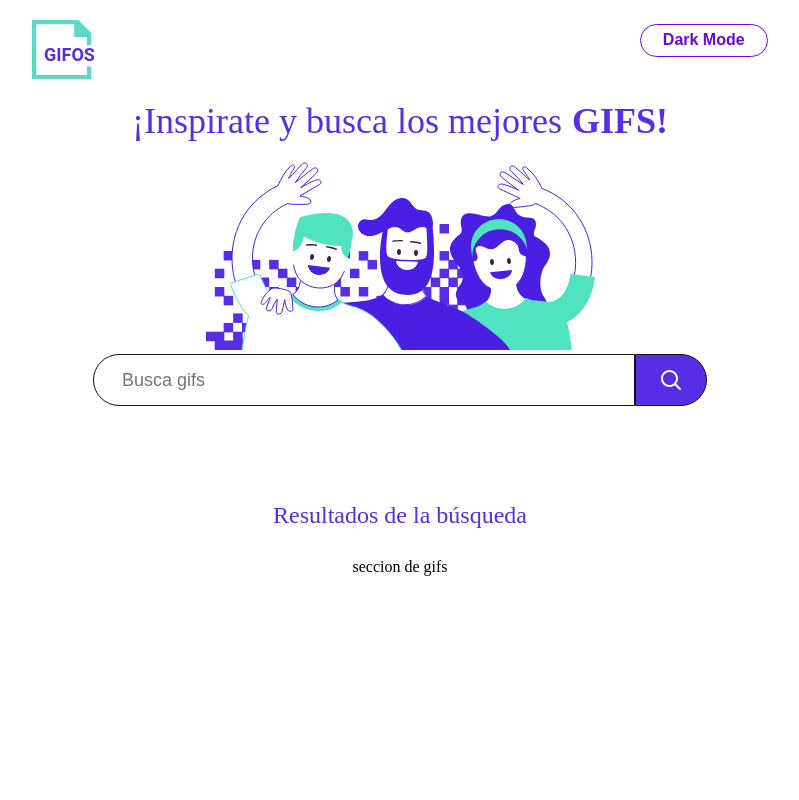
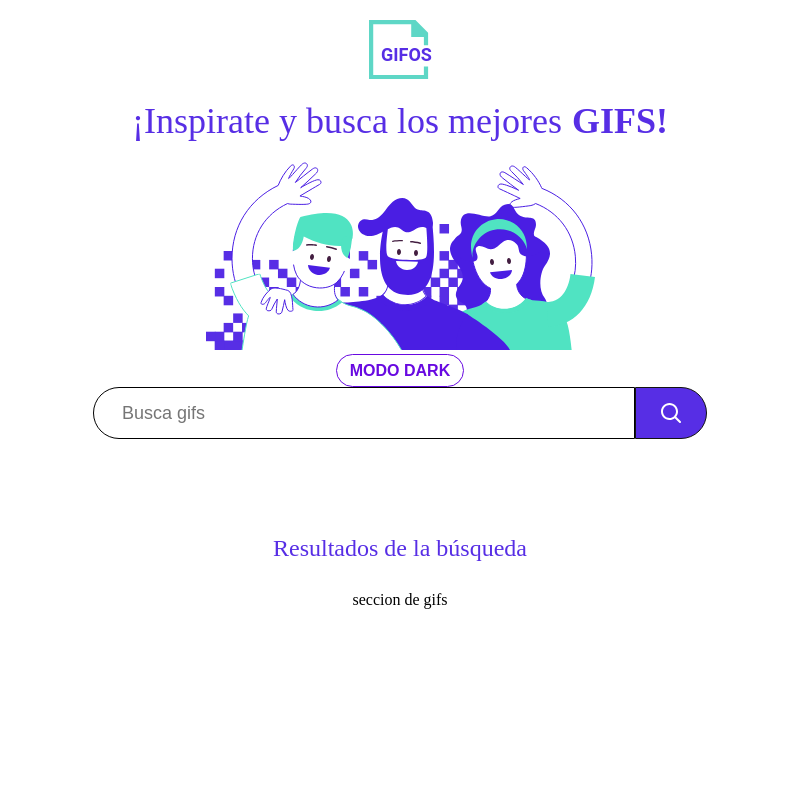
Before and after one commit to Elizabethgc091/aplicacion-web-gifs, a React (Create React App) app: page / in a window 1280 px wide. Shown: the top 800 px of the page, without its empty margins (240-1039 px from the left). Built offline with nearby package versions, Linux system fonts and the light colour scheme; a web font is replaced by a local one.

Commit message:
dark mode functionality

```diff
--- a/src/App.css
+++ b/src/App.css
@@ -37,3 +37,7 @@
     transform: rotate(360deg);
   }
 }
+
+.App.dark {
+  background-color: rgb(59, 57, 57);
+}
--- a/src/App.js
+++ b/src/App.js
@@ -1,17 +1,29 @@
+import React, { useState } from "react";
+
 /** style App */
+
 import "./App.css";
 /** imports components */
 import Header from "./components/Header/Header";
 import SearchBar from "./components/SearchBar/SearchBar";
 import Results from "./components/Results/Results";
 import Footer from "./components/Footer/Footer";
+import DarkMode from "./components/DarkMode/DarkMode";
 
 function App() {
+  const [darkModeEnabled, setDarkModeEnabled] = useState(false);
+  function toggleDarkMode() {
+    setDarkModeEnabled(!darkModeEnabled);
+  }
   return (
-    <div className="App">
-      <Header />
-      <SearchBar />
-      <Results />
+    <div className={`App ${darkModeEnabled ? "dark" : "ligth"}`}>
+      <Header darkModeEnabled={darkModeEnabled} />
+      <DarkMode
+        darkModeEnabled={darkModeEnabled}
+        toggleDarkMode={toggleDarkMode}
+      />
+      <SearchBar darkModeEnabled={darkModeEnabled} />
+      <Results darkModeEnabled={darkModeEnabled} />
       <Footer />
     </div>
   );
--- a/src/components/DarkMode/DarkMode.jsx
+++ b/src/components/DarkMode/DarkMode.jsx
@@ -1,14 +1,17 @@
-import React from "react";
+import React, { useState } from "react";
 import "./darkMode.css";
 
-export default function DarkMode({ dark }) {
-  function btnDarkMode(params) {
-    console.log("dark Mode Activo");
-  }
+export default function DarkMode({ darkModeEnabled, toggleDarkMode }) {
+  let base = "btn-dark-mode";
+  let estiloDinamico = darkModeEnabled ? "dark" : "ligth";
   return (
     <div>
-      <button className="btn-dark-mode" type="button" onClick={btnDarkMode}>
-        Dark Mode
+      <button
+        className={base + " " + estiloDinamico}
+        type="button"
+        onClick={toggleDarkMode}
+      >
+        {darkModeEnabled ? "MODO LIGTH" : "MODO DARK"}
       </button>
     </div>
   );
--- a/src/components/DarkMode/darkMode.css
+++ b/src/components/DarkMode/darkMode.css
@@ -9,3 +9,8 @@
   color: #6809e1;
   font-size: 16px;
 }
+.btn-dark-mode.dark {
+  background-color: rgb(59, 57, 57);
+  color: #fff;
+  border: 1px solid rgb(250, 250, 250);
+}
--- a/src/components/Header/Header.jsx
+++ b/src/components/Header/Header.jsx
@@ -2,18 +2,25 @@ import React from "react";
 import "./header.css";
 import DarkMode from "../DarkMode/DarkMode";
 import logoHeader from "./logoHeader.svg";
+import logoHeaderDark from "./logoHeaderDark.svg";
 import ilustraHeader from "./ilustraHeader.svg";
 
-export default function Header() {
+export default function Header({ darkModeEnabled }) {
+  let base = "text-large";
+  let estiloDinamico = darkModeEnabled ? "dark" : "ligth";
   return (
     <div className="container-header">
       <div className="principal-top">
-        <img src={logoHeader} alt="logo-header" />
-        <DarkMode />
+        <img
+          src={darkModeEnabled ? logoHeaderDark : logoHeader}
+          alt="logo-header"
+        />
       </div>
       <div className="content-text">
-        <div className="text-large">¡Inspirate y busca los mejores</div>
-        <div className="txt-small">GIFS!</div>
+        <div className={base + " " + estiloDinamico}>
+          ¡Inspirate y busca los mejores
+        </div>
+        <div className={"txt-small" + " " + estiloDinamico}>GIFS!</div>
       </div>
       <div className="content-img">
         <img src={ilustraHeader} alt="img-header" />
--- a/src/components/Header/header.css
+++ b/src/components/Header/header.css
@@ -21,3 +21,10 @@
   margin-left: 10px;
   font-weight: 600;
 }
+
+.text-large.dark {
+  color: #fff;
+}
+.txt-small.dark {
+  color: #fff;
+}
--- a/src/components/Results/Results.jsx
+++ b/src/components/Results/Results.jsx
@@ -1,10 +1,12 @@
 import React from "react";
 import "./results.css";
 
-export default function Results() {
+export default function Results({ darkModeEnabled }) {
+  let base = "container-txt-results";
+  let estiloDark = darkModeEnabled ? "dark" : "ligth";
   return (
     <div className="container-results">
-      <div className="container-txt-results">Resultados de la búsqueda</div>
+      <div className={base + " " + estiloDark}>Resultados de la búsqueda</div>
       <div className="seccion-gifs">seccion de gifs</div>
     </div>
   );
--- a/src/components/Results/results.css
+++ b/src/components/Results/results.css
@@ -21,3 +21,8 @@
   width: 90%;
   height: 100vh;
 }
+
+/* Style Dark Mode */
+.container-txt-results.dark {
+  color: #fff;
+}
--- a/src/components/SearchBar/SearchBar.jsx
+++ b/src/components/SearchBar/SearchBar.jsx
@@ -5,10 +5,12 @@ import "./searchBar.css";
 /** Imports */
 import iconSearch from "./iconSearch.svg";
 
-export default function SearchBar() {
+export default function SearchBar({ darkModeEnabled }) {
+  let base = "container-search";
+  let estiloDark = darkModeEnabled ? "dark" : "ligth";
   return (
     <div className="container-search-bar">
-      <div className="container-search">
+      <div className={base + " " + estiloDark}>
         <input type="text" placeholder="Busca gifs"></input>
         <button>
           {" "}
--- a/src/components/SearchBar/searchBar.css
+++ b/src/components/SearchBar/searchBar.css
@@ -1,19 +1,16 @@
-.container-search-bar {
-}
 .container-search {
   display: flex;
   justify-content: center;
   align-items: center;
 }
-input {
+.container-search input {
   display: flex;
   justify-content: center;
   padding-left: 28px;
   font-size: 18px;
-
   width: 542px;
   height: 52px;
-  border: 1px solid #121212;
+  border: 1px solid #000000;
   box-sizing: border-box;
   border-radius: 61px 0px 0px 61px;
 }
@@ -27,3 +24,10 @@ input {
   border-radius: 0px 61px 61px 0px;
   border: 1px solid #121212;
 }
+.container-search.dark input {
+  border: 1px solid #fff;
+  background-color: rgb(59, 57, 57);
+}
+.container-search.dark button {
+  border: 1px solid #fff;
+}
```
Also changed, not shown: src/components/Header/logoHeaderDark.svg (added).
